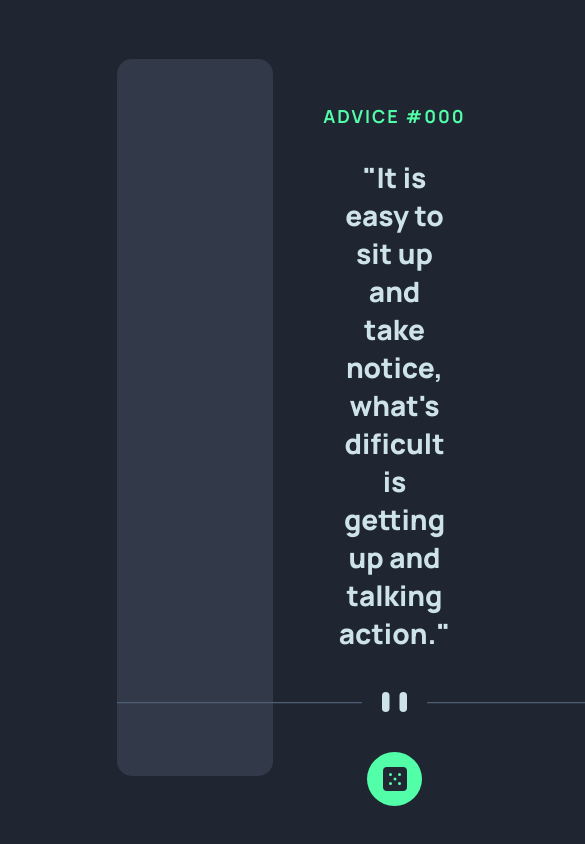
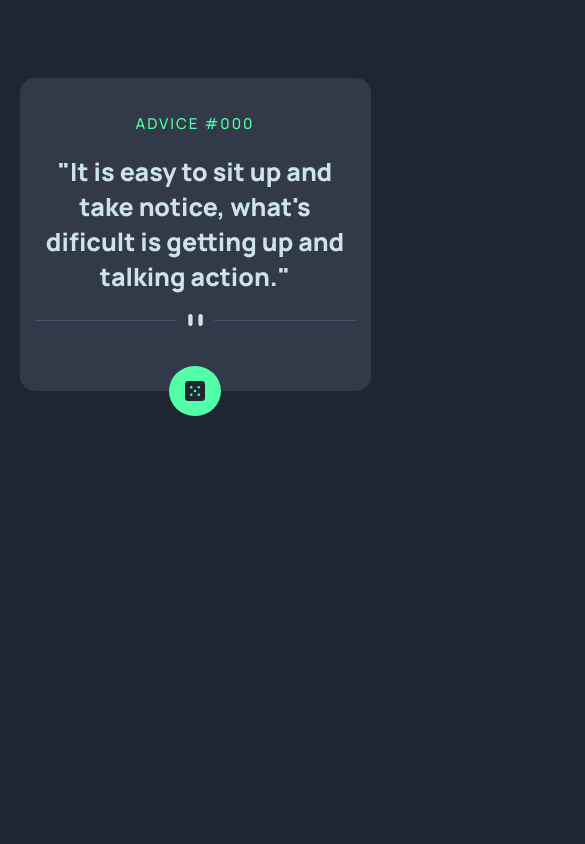
Before and after one commit to Math-GomesC/Frontend-Mentor-Advice-generator-app, a website built with Vite: page index.html in a window 390 px wide. Shown: the top 844 px of the page, 585 px wide, since content can reach past the window. Built offline with nearby package versions, Linux system fonts and the light colour scheme.

Commit message:
layout mobile feito

```diff
--- a/styles/index.css
+++ b/styles/index.css
@@ -17,63 +17,64 @@
 * {
   box-sizing: border-box;
   margin: 0;
-
+  padding: 0;
 }
 
 body {
+  min-height: 100vh;
+  flex-wrap: wrap;
   background-color: var(--cor-fundo);
-  display: flex;
-  justify-content: center;
-  align-items: center;
-  height: 99vh;
 }
 
 article {
-  align-items: center;
-  border-radius: 15px;
+  margin: 20% 5%;
   background-color: var(--cor-card);
-  text-align: center;
   display: flex;
   flex-direction: column;
-  flex-wrap: wrap;
-  width: 40%;
+  border-radius: 15px;
+  text-align: center;
+  padding: 15px;
 }
 
 h2 {
+  font-weight: 500;
+  letter-spacing: 2px;
+  font-size: 15px;
+  font-family: var(--fonte-principal);
   color: var(--cor-botao-e-titulo);
-  font-family: var(--fonte-principal);
-  font-size: 18px;
-  letter-spacing:2px;
-  margin:45px 0 0 0;
+  margin: 20px;
 }
 
-p{
+p {
+  font-size: 25px;
   font-family: var(--fonte-principal);
-  padding: 30px;
-  margin:  0 45px;
   color: var(--cor-texto);
+  text-align: center;
 }
 
 .Divisor-Card {
-  height: 20px;
-  margin: 10px 0px;
-  align-items: center;
+  margin-top: 20px;
 }
 
 button {
+  padding: 15px 15px;
+  display: flex;
+  align-items: center;
+  justify-content: center;
+  border-radius: 50%;
+  border: none;
   cursor: pointer;
-  border: none;
-  border-radius: 50%;
   position: relative;
-  top: 30px;
-  display: flex;
-  justify-content: center;
-  padding: 15px;
-  height: auto;
-  width: 55px;
+  width: 16%;
+  left: 42%;
   background-color: var(--cor-botao-e-titulo);
+  top: 40px;
 }
 
-button:hover{
-box-shadow: var(--cor-botao-e-titulo) 0px 5px 25px;
+button:hover {
+  box-shadow: var(--cor-botao-e-titulo) 0px 5px 15px;
 }
+
+.Imagem-Botao {
+  height: 20px;
+}
```
